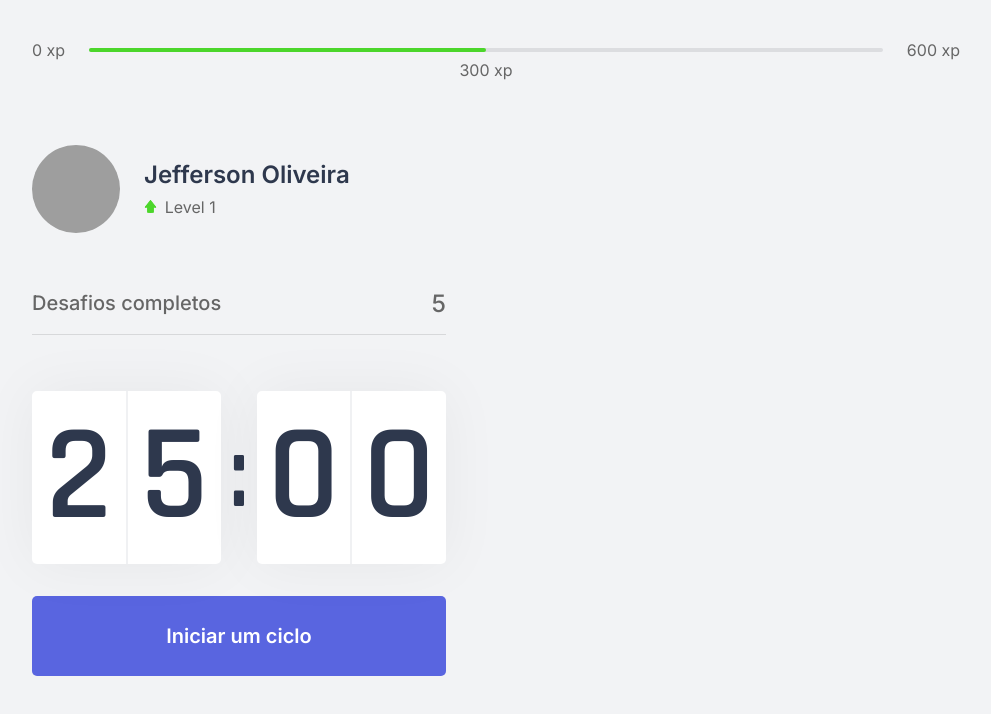
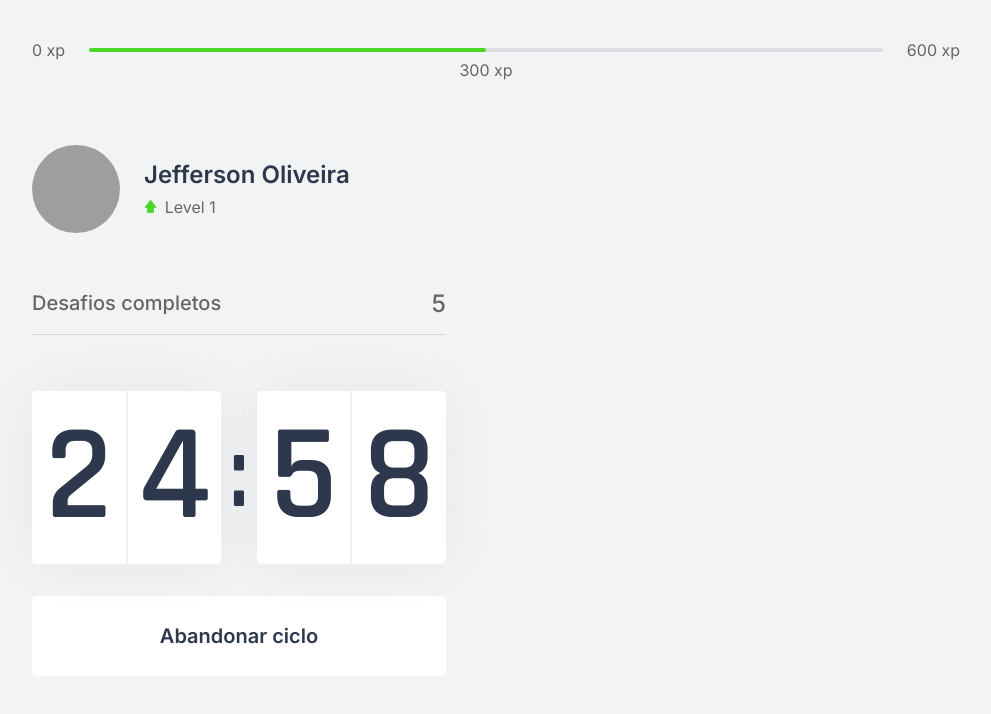
Before and after one commit to 2joliveira/Move.it, a Next.js app: page / in a window 1280 px wide. Both pictures are taken after a click on the button "Iniciar um ciclo". Shown: the top 714 px of the page, without its empty margins (144-1135 px from the left). Built offline with nearby package versions, Linux system fonts and the light colour scheme; grey boxes are pictures that could not be loaded.

Commit message:
Terceiro dia: finalizando Countdown

```diff
--- a/src/components/Countdown.tsx
+++ b/src/components/Countdown.tsx
@@ -1,23 +1,86 @@
+import { useEffect, useState } from 'react';
 import styles from '../styles/components/Countdown.module.css';
 
+let countdownTimeout: NodeJS.Timeout;
+
 export function Countdown() {
+  const [time, setTime] = useState(25 * 60);
+  const [isActive, setIsActive] = useState(false)
+  const [hasFinished, setHasFinished] = useState(false);
+
+  const minutes = Math.floor(time / 60);
+  const seconds = time % 60;
+
+  const [minuteLeft, minuteRight] = String(minutes).padStart(2, '0').split('');
+  const [secondLeft, secondRight] = String(seconds).padStart(2, '0').split('');
+
+  function startCountdown() {
+    setIsActive(true);
+  }
+
+  function resetCountdown() {
+    clearTimeout(countdownTimeout);
+    setIsActive(false);
+    setTime(25 * 60);
+  }
+
+  useEffect(() => {
+    if (isActive && time > 0) {
+      countdownTimeout = setTimeout(() => {
+        setTime(time - 1);
+      }, 1000);
+    } else if (isActive && time === 0) {
+      setHasFinished(true);
+      setIsActive(false);
+    }
+  }, [isActive, time]);
+
   return (
     <div>
       <div className={styles.countdownContainer}>
         <div>
-          <span>2</span>
-          <span>5</span>
+          <span>{minuteLeft}</span>
+          <span>{minuteRight}</span>
         </div>
         <span>:</span>
         <div>
-          <span>0</span>
-          <span>0</span>
+          <span>{secondLeft}</span>
+          <span>{secondRight}</span>
         </div>
       </div>
 
-      <button type="button" className={styles.countdownButton}>
-        Iniciar um ciclo
-      </button>
+      {hasFinished
+        ? (
+          <button
+            disabled
+            className={styles.countdownButton}
+          >
+            Ciclo encerrado
+          </button>
+        )
+        : (
+          <>
+            { isActive
+              ? (
+                <button
+                  type="button"
+                  className={`${styles.countdownButton} ${styles.countdownButtonActive}`}
+                  onClick={resetCountdown}
+                >
+                  Abandonar ciclo
+                </button>
+              ) : (
+                <button
+                  type="button"
+                  className={styles.countdownButton}
+                  onClick={startCountdown}
+                >
+                  Iniciar um ciclo
+                </button>
+              )
+            }
+          </>
+        )}
     </div>
   );
 }
--- a/src/styles/components/Countdown.module.css
+++ b/src/styles/components/Countdown.module.css
@@ -59,6 +59,23 @@
   transition: background-color 0.2s;
 }
 
-.countdownButton:hover {
+.countdownButton:not(:disabled):hover {
   background: var(--blue-dark);
 }
+
+.countdownButtonActive {
+  background: var(--white);
+  color: var(--title);
+
+  transition: background-color 0.2s;
+}
+
+.countdownButtonActive:not(:disabled):hover {
+  background: var(--red);
+}
+
+.countdownButton:disabled {
+  background: var(--white);
+  color: var(--text);
+  cursor: not-allowed;
+}
```
